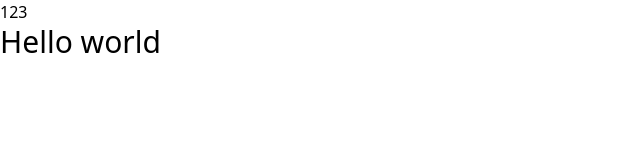
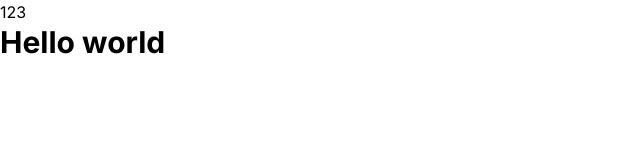
Before and after one commit to IvanZemsky/LinguaFranca, a Nuxt app: page / in a window 1280 px wide. Shown: the top 160 px of the page, without its empty margins (0-640 px from the left). Built offline with nearby package versions, Linux system fonts and the light colour scheme.

Commit message:
chore: setup custom fonts

```diff
--- a/app/app.vue
+++ b/app/app.vue
@@ -1,5 +1,5 @@
 <script lang="ts">
-  import "./styles/fonts.css"
+
 </script>
 
 <template>
--- a/app/pages/index.vue
+++ b/app/pages/index.vue
@@ -3,7 +3,7 @@
 </script>
 
 <template>
-    <div class="text-3xl">
+    <div class="text-3xl font-bold">
         Hello world
     </div>
 </template>
--- /dev/null
+++ b/app/styles/index.css
@@ -0,0 +1,3 @@
+html, body {
+  scrollbar-gutter: stable;
+}
--- a/app/styles/index.ts
+++ /dev/null
@@ -1 +0,0 @@
-import a from "../../src/"
--- a/nuxt.config.ts
+++ b/nuxt.config.ts
@@ -2,7 +2,10 @@
 export default defineNuxtConfig({
   compatibilityDate: "2025-07-15",
   devtools: { enabled: true },
-
+  css: [
+    "./app/styles/fonts.css",
+    "./app/styles/index.css",
+  ],
   modules: [
     "@nuxt/eslint",
     "@nuxt/fonts",
--- a/tailwind.config.js
+++ b/tailwind.config.js
@@ -2,7 +2,13 @@
 export default {
   content: [],
   theme: {
-    extend: {},
+    extend: {
+      fontFamily: {
+        sans: ["Inter", "sans-serif"],
+        philosopher: ["Philosopher", "serif"],
+        system: ["system-ui", "sans-serif"],
+      },
+    },
   },
   plugins: [],
-}
+};
```
